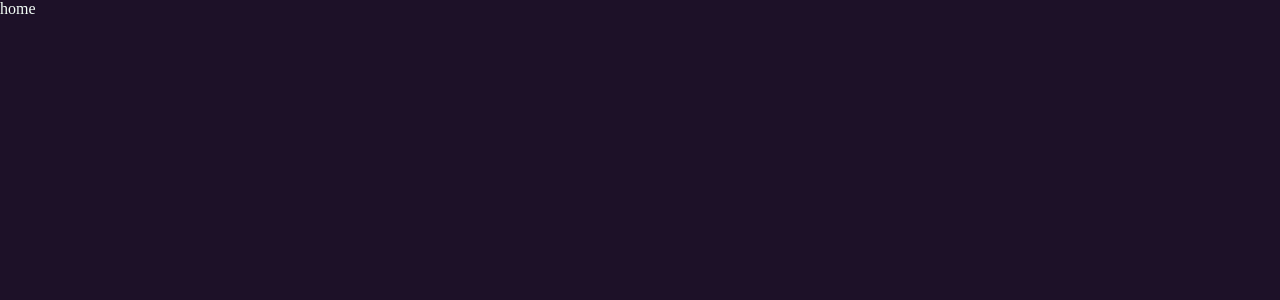
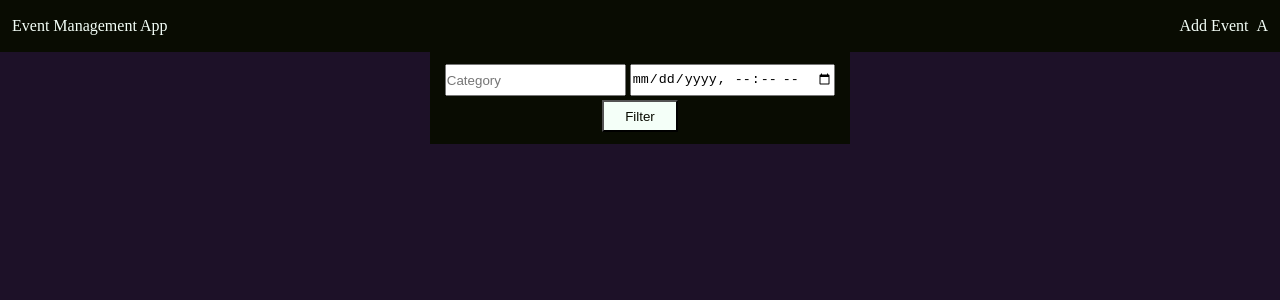
Before and after one commit to Sahil-4/swissmote-emp, a React (Vite) app in the folder frontend/: page / in a window 1280 px wide. Shown: the top 300 px of the page. Built offline with nearby package versions, Linux system fonts and the light colour scheme.

Commit message:
add: added filter bar

```diff
--- /dev/null
+++ b/frontend/src/components/filter.tsx
@@ -0,0 +1,26 @@
+import { useRef } from "react";
+import styles from "../styles/filterBar.module.css";
+
+const Filter = () => {
+  const categoryInputRef = useRef<HTMLInputElement | null>(null);
+  const timeInputRef = useRef<HTMLInputElement | null>(null);
+
+  const handleFilter = () => {
+    const category = categoryInputRef.current?.value;
+    const time = timeInputRef.current?.value;
+
+    console.log({ category, time });
+
+    //
+  };
+
+  return (
+    <div className={styles.filterBar}>
+      <input name="category" type="text" placeholder="Category" ref={categoryInputRef} />
+      <input name="time" type="datetime-local" ref={timeInputRef} />
+      <button onClick={handleFilter}>Filter</button>
+    </div>
+  );
+};
+
+export default Filter;
--- a/frontend/src/pages/home.tsx
+++ b/frontend/src/pages/home.tsx
@@ -1,7 +1,18 @@
+import Header from "../components/header.jsx";
+import Filter from "../components/filter.jsx";
+
 const Home = () => {
   return (
-    <div>home</div>
-  )
-}
+    <>
+      <Header />
+      <section>
+        <Filter />
+        <main>
+          {/* list of all events */}
+        </main>
+      </section>
+    </>
+  );
+};
 
 export default Home;
--- /dev/null
+++ b/frontend/src/styles/filterBar.module.css
@@ -0,0 +1,28 @@
+.filterBar {
+  max-width: 100%;
+  width: 420px;
+  background: var(--accent);
+  display: flex;
+  justify-content: center;
+  align-items: center;
+  gap: 4px;
+  flex-wrap: wrap;
+  margin: 0 auto;
+  padding: 12px;
+}
+
+.filterBar > input,
+.filterBar > button {
+  height: 32px;
+}
+
+.filterBar > button {
+  width: 76px;
+  background: var(--secondary);
+  color: var(--accent);
+}
+
+.filterBar > button:hover {
+  color: var(--secondary);
+  background: var(--accent);
+}
```
